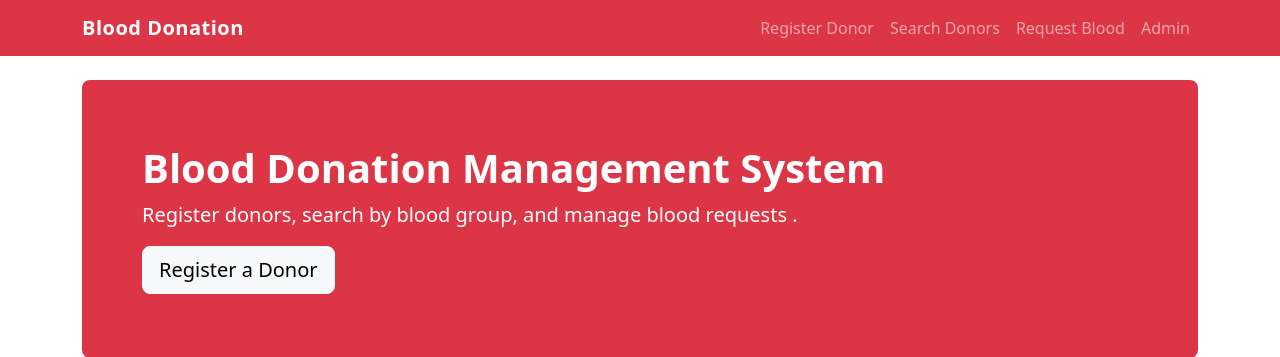
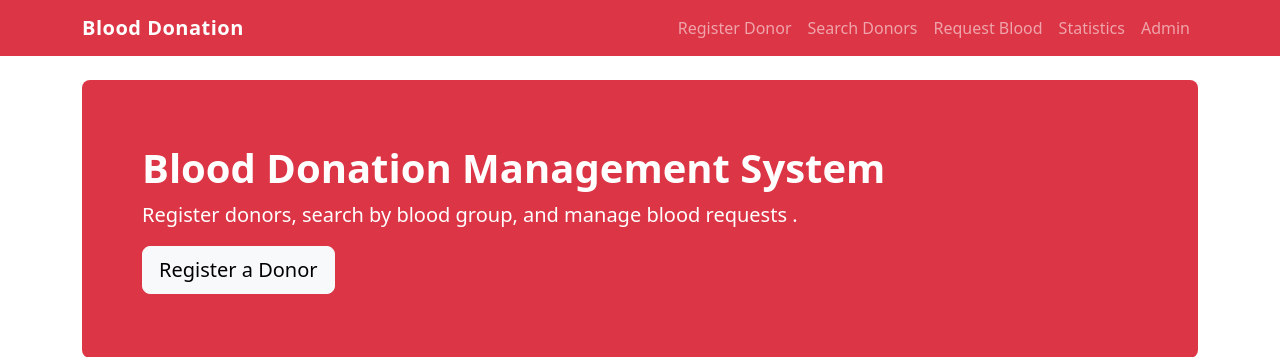
Before and after one commit to shreyadavv/Blood_Donation_management_System, a Flask app: page / in a window 1280 px wide. Shown: the top 357 px of the page. Run offline with Flask 3, Linux system fonts and the light colour scheme.

Commit message:
Update base.html

```diff
--- a/templates/base.html
+++ b/templates/base.html
@@ -23,6 +23,7 @@
           <li class="nav-item"><a class="nav-link" href="{{ url_for('register') }}">Register Donor</a></li>
           <li class="nav-item"><a class="nav-link" href="{{ url_for('search') }}">Search Donors</a></li>
           <li class="nav-item"><a class="nav-link" href="{{ url_for('request_blood') }}">Request Blood</a></li>
+          <li class="nav-item"> <a class="nav-link" href="{{ url_for('visuals') }}">Statistics</a></li>
           <li class="nav-item"><a class="nav-link" href="{{ url_for('admin') }}">Admin</a></li>
         </ul>
       </div>
```
